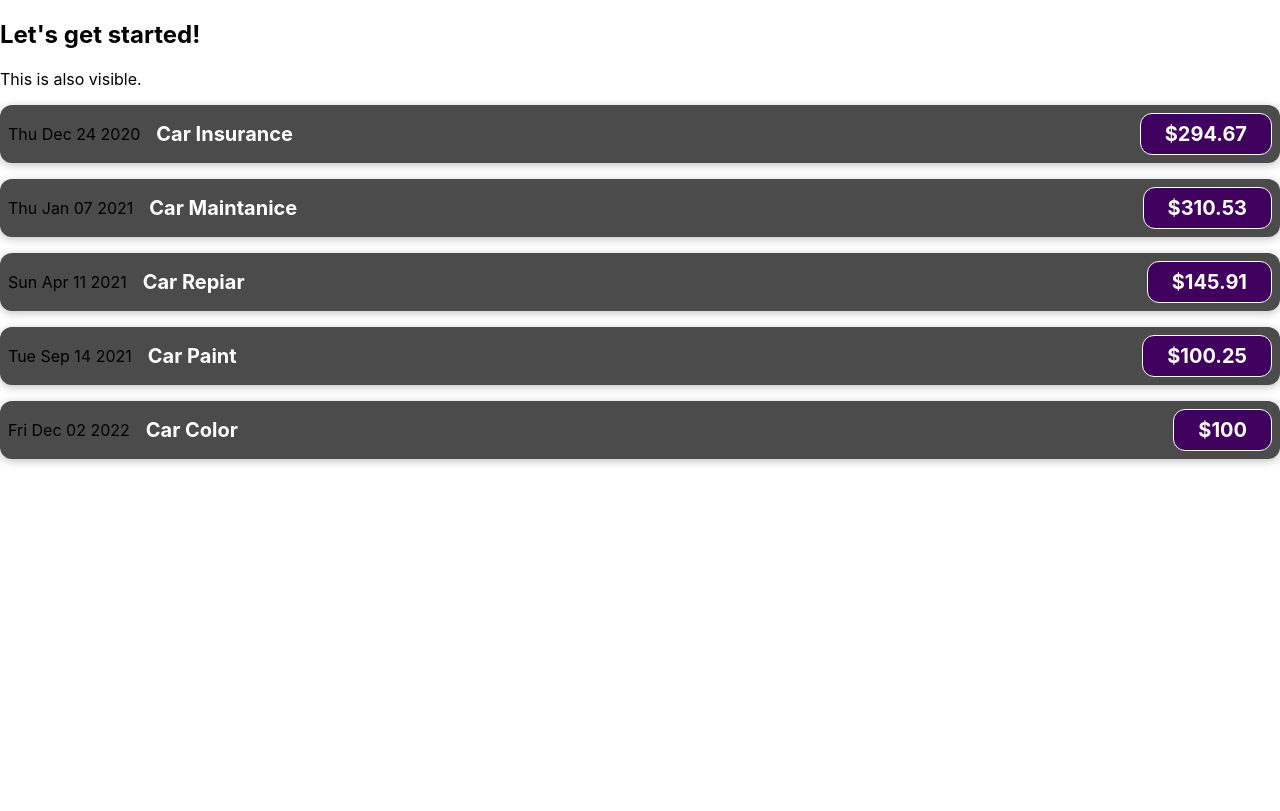
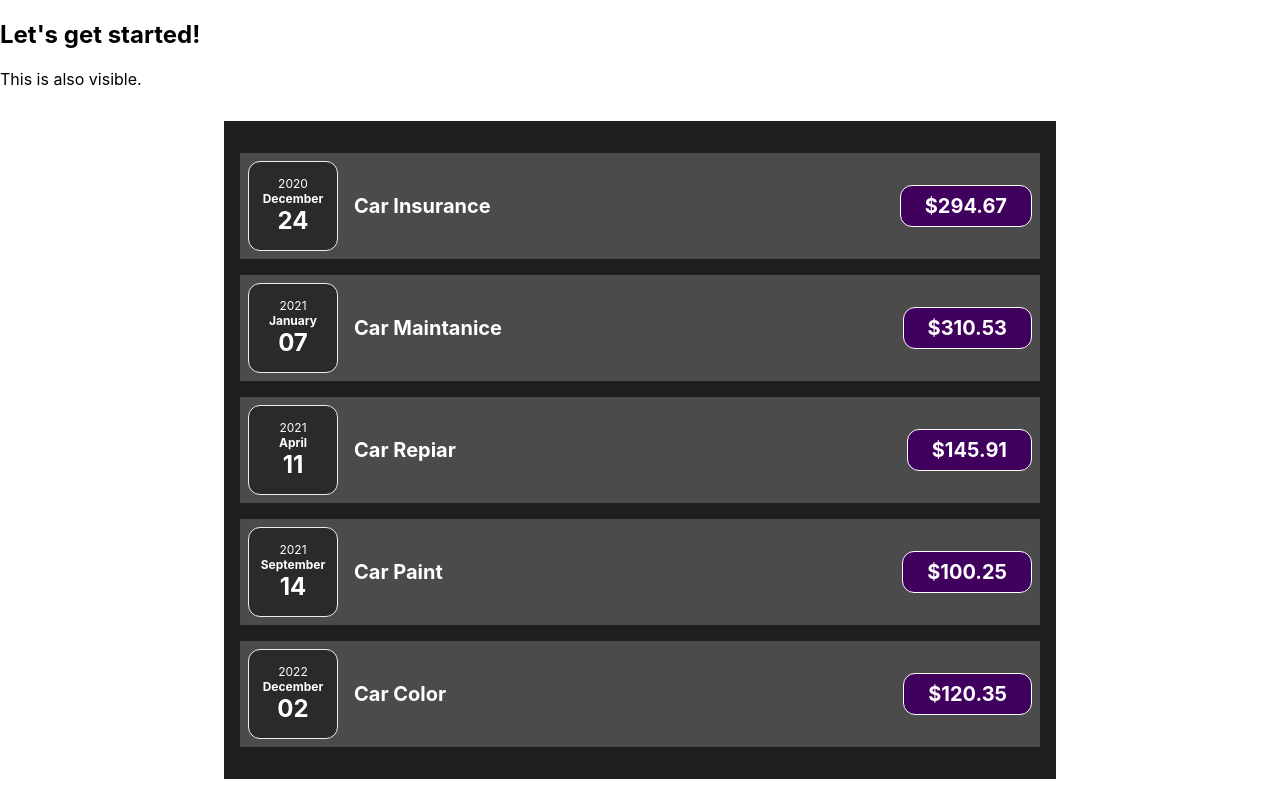
Before and after one commit to dev-aniketj/learn-react-course1, a React (Create React App) app in the folder 3/react_complete_guid/: page / in a window 1280 px wide. Built offline with nearby package versions, Linux system fonts and the light colour scheme.

Commit message:
learn components, learn basics of react

```diff
--- a/3/react_complete_guid/src/App.js
+++ b/3/react_complete_guid/src/App.js
@@ -1,59 +1,12 @@
 import "./App.css";
-import ExpenseItem from "./components/ExpenseItem";
+import Expenses from "./components/Expenses/Expenses";
 
 function App() {
-  const expenses = [
-    {
-      title: "Car Insurance",
-      amount: 294.67,
-      date: new Date(2020, 11, 24).toDateString(),
-    },
-    {
-      title: "Car Maintanice",
-      amount: 310.53,
-      date: new Date(2021, 0, 7).toDateString(),
-    },
-    {
-      title: "Car Repiar",
-      amount: 145.91,
-      date: new Date(2021, 3, 11).toDateString(),
-    },
-    {
-      title: "Car Paint",
-      amount: 100.25,
-      date: new Date(2021, 8, 14).toDateString(),
-    },
-  ];
-
   return (
     <div>
       <h2>Let's get started!</h2>
       <p>This is also visible.</p>
-      <ExpenseItem
-        title={expenses[0].title}
-        amount={expenses[0].amount}
-        date={expenses[0].date}
-      />
-      <ExpenseItem
-        title={expenses[1].title}
-        amount={expenses[1].amount}
-        date={expenses[1].date}
-      />
-      <ExpenseItem
-        title={expenses[2].title}
-        amount={expenses[2].amount}
-        date={expenses[2].date}
-      />
-      <ExpenseItem
-        title={expenses[3].title}
-        amount={expenses[3].amount}
-        date={expenses[3].date}
-      />
-      <ExpenseItem
-        title={"Car Color"}
-        amount={100}
-        date={new Date(2022, 10, 32).toDateString()}
-      />
+      <Expenses />
     </div>
   );
 }
--- /dev/null
+++ b/3/react_complete_guid/src/components/Card/Card.css
@@ -0,0 +1,4 @@
+.card {
+  border-radius: 12px;
+  box-shadow: 0 1px 8px rgba(0, 0, 0, 0.25);
+}
--- /dev/null
+++ b/3/react_complete_guid/src/components/Expenses/ExpenseDate/ExpenseDate.css
@@ -0,0 +1,26 @@
+.expense-date {
+  display: flex;
+  flex-direction: column;
+  width: 5.5rem;
+  height: 5.5rem;
+  border: 1px solid #ececec;
+  background-color: #2a2a2a;
+  color: white;
+  border-radius: 12px;
+  align-items: center;
+  justify-content: center;
+}
+
+.expense-date__month {
+  font-size: 0.75rem;
+  font-weight: bold;
+}
+
+.expense-date__year {
+  font-size: 0.75rem;
+}
+
+.expense-date__day {
+  font-size: 1.5rem;
+  font-weight: bold;
+}
--- /dev/null
+++ b/3/react_complete_guid/src/components/Expenses/ExpenseDate/index.js
@@ -0,0 +1,13 @@
+import "./ExpenseDate.css";
+
+function ExpenseDate(props) {
+  return (
+    <div className="expense-date">
+      <div className="expense-date__year">{props.year}</div>
+      <div className="expense-date__month">{props.month}</div>
+      <div className="expense-date__day">{props.day}</div>
+    </div>
+  );
+}
+
+export default ExpenseDate;
--- a/3/react_complete_guid/src/components/ExpenseItem.css
+++ b/3/react_complete_guid/src/components/Expenses/ExpenseItem/ExpenseItem.css
@@ -2,10 +2,8 @@
   display: flex;
   justify-content: space-between;
   align-items: center;
-  box-shadow: 0 2px 8px rgba(0, 0, 0, 0.25);
   padding: 0.5rem;
   margin: 1rem 0;
-  border-radius: 12px;
   background-color: #4b4b4b;
 }
 
--- a/3/react_complete_guid/src/components/ExpenseItem.js
+++ b/3/react_complete_guid/src/components/Expenses/ExpenseItem/index.js
@@ -1,10 +1,14 @@
 import "./ExpenseItem.css";
+import ExpenseDate from "../ExpenseDate";
 
 function ExpenseItem(props) {
+  const year = props.date.getFullYear();
+  const month = props.date.toLocaleString("en-US", { month: "long" });
+  const day = props.date.toLocaleString("en-US", { day: "2-digit" });
 
   return (
     <div className="expense-item">
-      <div>{props.date}</div>
+      <ExpenseDate year={year} month={month} day={day} />
       <div className="expense-item__description">
         <h2>{props.title}</h2>
         <div className="expense-item__price">${props.amount}</div>
--- /dev/null
+++ b/3/react_complete_guid/src/components/Expenses/Expenses.css
@@ -0,0 +1,7 @@
+.expenses {
+  padding: 1rem;
+  background-color: rgb(31, 31, 31);
+  margin: 2rem auto;
+  width: 50rem;
+  max-width: 95%;
+}
--- /dev/null
+++ b/3/react_complete_guid/src/components/Expenses/Expenses.js
@@ -0,0 +1,60 @@
+/* eslint-disable react/jsx-no-undef */
+import "./Expenses.css";
+import ExpenseItem from "./ExpenseItem";
+
+function Expenses() {
+  const expenses = [
+    {
+      title: "Car Insurance",
+      amount: 294.67,
+      date: new Date(2020, 11, 24),
+    },
+    {
+      title: "Car Maintanice",
+      amount: 310.53,
+      date: new Date(2021, 0, 7),
+    },
+    {
+      title: "Car Repiar",
+      amount: 145.91,
+      date: new Date(2021, 3, 11),
+    },
+    {
+      title: "Car Paint",
+      amount: 100.25,
+      date: new Date(2021, 8, 14),
+    },
+  ];
+
+  return (
+    <div className="expenses">
+      <ExpenseItem
+        title={expenses[0].title}
+        amount={expenses[0].amount}
+        date={expenses[0].date}
+      />
+      <ExpenseItem
+        title={expenses[1].title}
+        amount={expenses[1].amount}
+        date={expenses[1].date}
+      />
+      <ExpenseItem
+        title={expenses[2].title}
+        amount={expenses[2].amount}
+        date={expenses[2].date}
+      />
+      <ExpenseItem
+        title={expenses[3].title}
+        amount={expenses[3].amount}
+        date={expenses[3].date}
+      />
+      <ExpenseItem
+        title={"Car Color"}
+        amount={120.35}
+        date={new Date(2022, 10, 32)}
+      />
+    </div>
+  );
+}
+
+export default Expenses;
```
Also changed, not shown: 3/react_complete_guid/src/components/Card/Card.js (added, +8 -0 lines).
